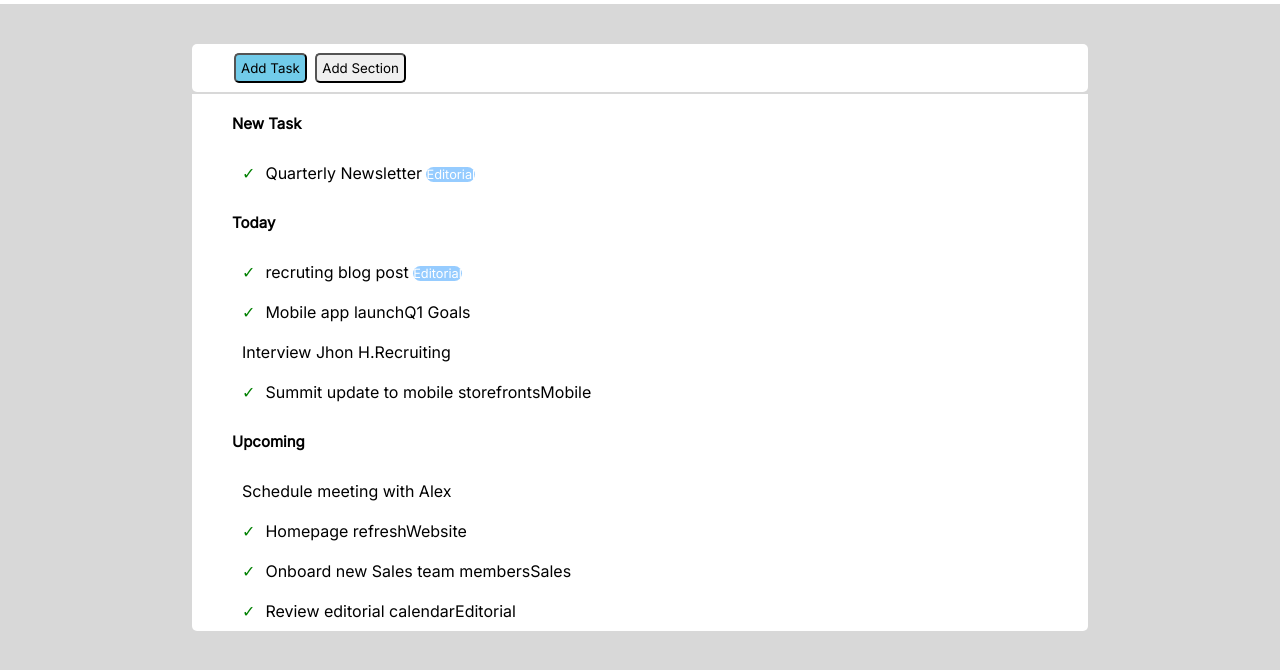
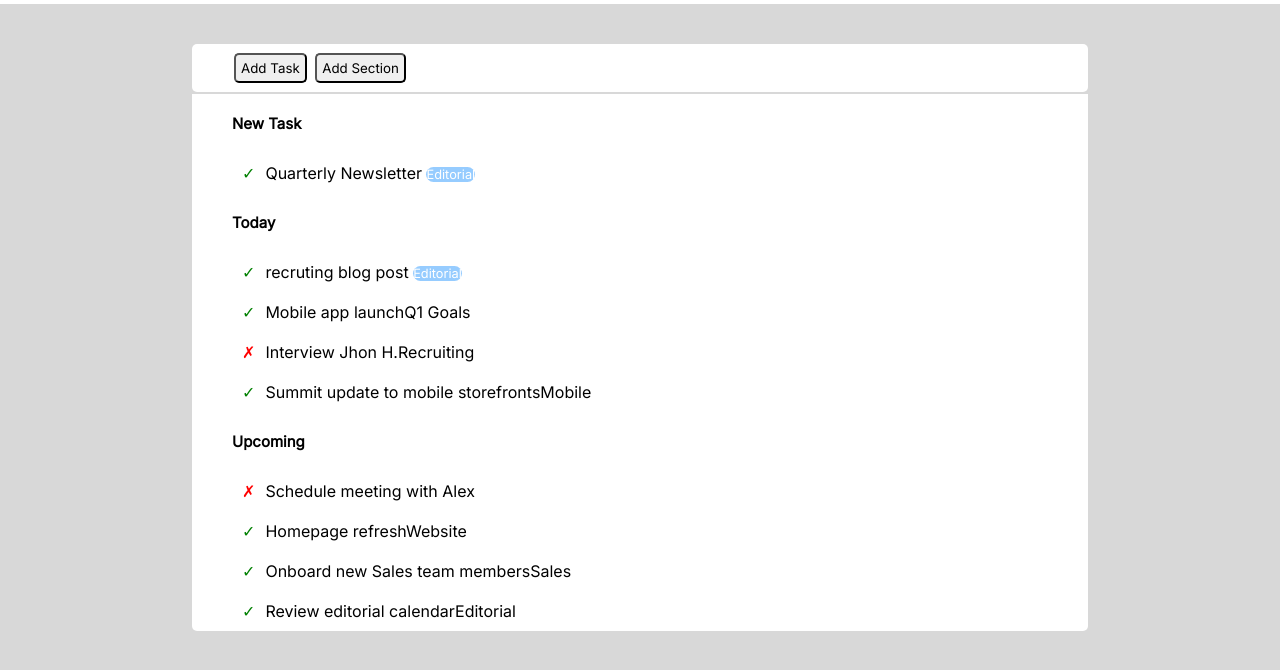
Before and after one commit to MatteoFarinazzo/html-css-toboolist, a plain HTML site: page index.html in a window 1280 px wide. Shown: the part 66-736 px from the top of the page. Drawn offline with Linux system fonts and the light colour scheme.

Commit message:
added cross

```diff
--- a/css/style.css
+++ b/css/style.css
@@ -10,6 +10,8 @@
     background-color: rgb(216, 216, 216);
 }
 
+/* head*/
+
 header{
     background-color: white;
     height: 70px;
@@ -20,6 +22,8 @@ header{
     margin-top: 10px;
     margin-left: 10px;
 }
+
+/* main */
 
 main{
     width: 70%;
@@ -51,9 +55,10 @@ main{
     cursor: pointer;
 }
 
-.blue-bt{
-    background-color: rgb(113, 203, 233);
-}
+.square-button:hover {
+    background-color: #00a3da;
+    color: white;
+  }
 
 p{
     margin-top: 20px;
@@ -66,6 +71,11 @@ p{
 
 .check{
     color:green;
+    margin-right: 10px;
+}
+
+.cross{
+    color:red;
     margin-right: 10px;
 }
 
--- a/index.html
+++ b/index.html
@@ -20,7 +20,7 @@
 
     <main>
         <div class="bg-white top-bar">
-            <button class="blue-bt square-button">Add Task</button>
+            <button class="square-button">Add Task</button>
             <button class="square-button">Add Section</button>
 
         </div>
@@ -38,7 +38,7 @@
                     <div class="content">
                         <p><span class="check">&check;</span>recruting blog post <span class="blue-white">Editorial</span></p>
                         <p><span class="check">&check;</span>Mobile app launch<span class="purp-white">Q1 Goals</span></p>
-                        <p>Interview Jhon H.<span>Recruiting</span></p>
+                        <p><span class="cross">&cross;</span>Interview Jhon H.<span>Recruiting</span></p>
                         <p><span class="check">&check;</span>Summit update to mobile storefronts<span>Mobile</span></p>
                     </div>
             </section>
@@ -46,7 +46,7 @@
             <section>
                 <button class="collapsible"><strong>Upcoming</strong></button>
                     <div class="content">
-                        <p>Schedule meeting with Alex</p>
+                        <p><span class="cross">&cross;</span>Schedule meeting with Alex</p>
                         <p><span class="check">&check;</span>Homepage refresh<span>Website</span></p>
                         <p><span class="check">&check;</span>Onboard new Sales team members<span>Sales</span></p>
                         <p><span class="check">&check;</span>Review editorial calendar<span>Editorial</span></p>
```
